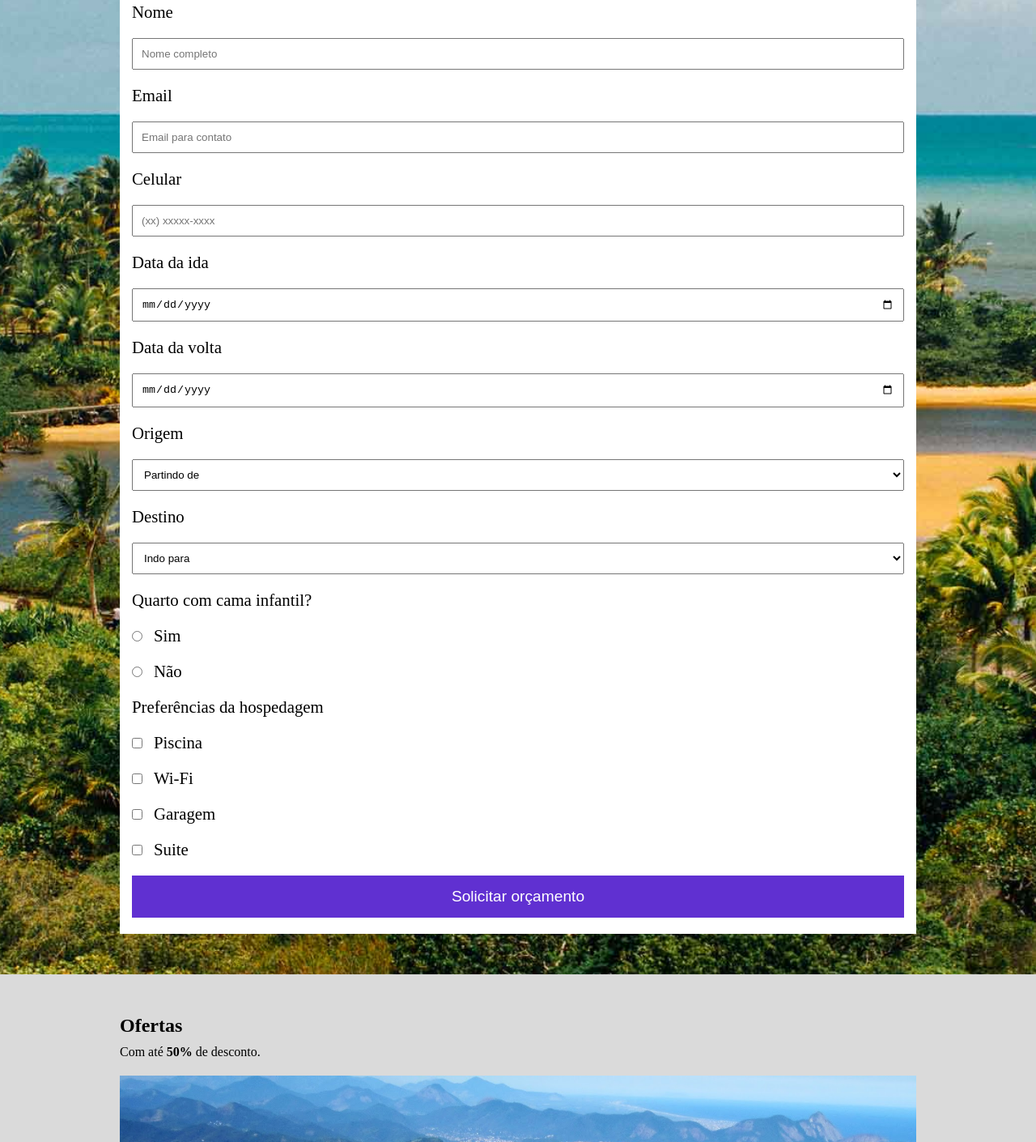
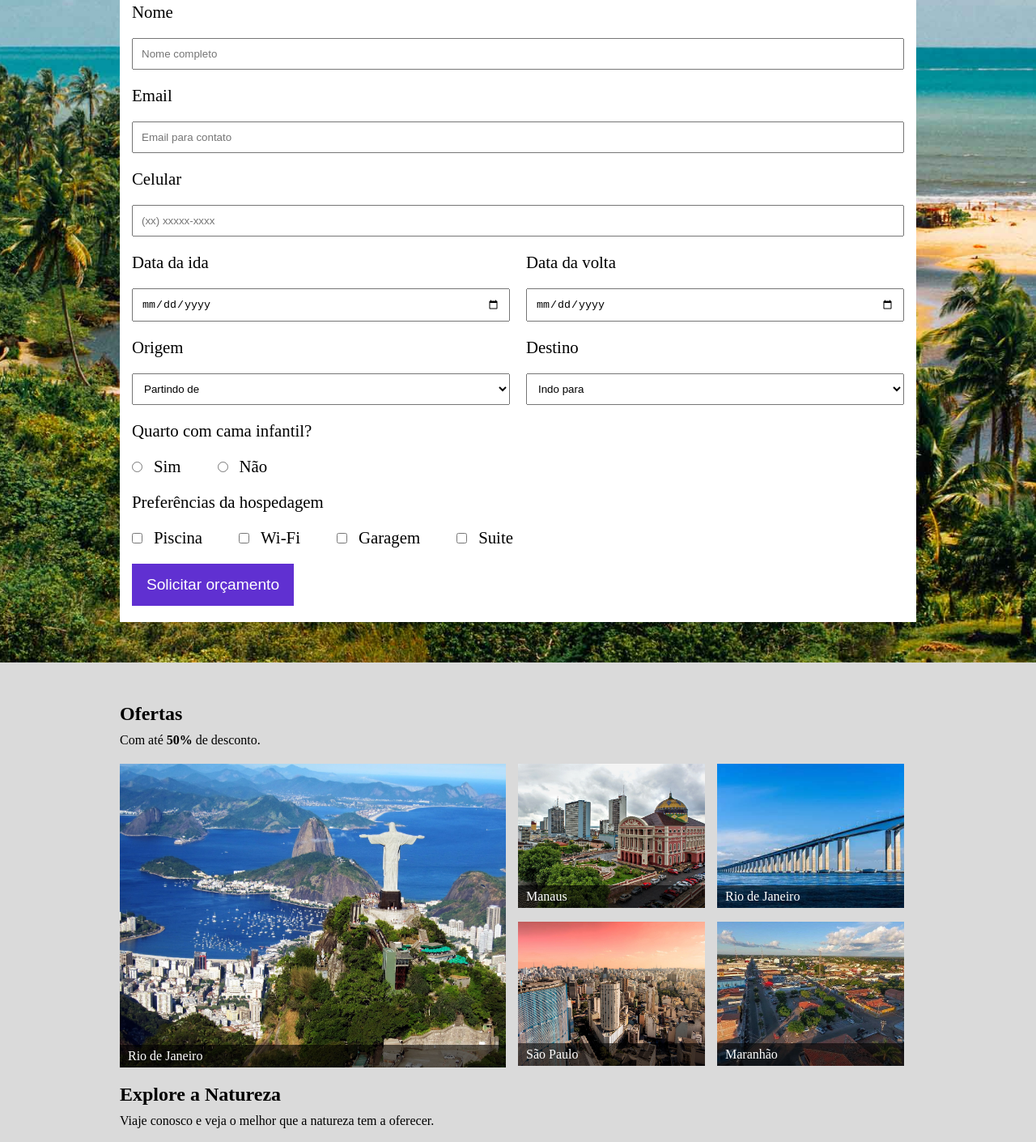
Before and after one commit to luizdener/ag-viagens-devmedia, a plain HTML site: page index.html in a window 1280 px wide. Shown: the part 234-1644 px from the top of the page at 81% size. Drawn offline with Linux system fonts and the light colour scheme.

Commit message:
projeto concluido

```diff
--- a/index.html
+++ b/index.html
@@ -5,6 +5,8 @@
     <meta name="viewport" content="width=device-width, initial-scale=1.0">
     <title>Agência de Viagens</title>
     <link rel="stylesheet" href="styles/mobilefirst.css">
+    <link rel="stylesheet" href="styles/middevices.css">
+    <link rel="stylesheet" href="styles/highdevices.css">
 </head>
 <body>
     <header>
@@ -20,7 +22,7 @@
             <div class="limited-width">
                 <p><img src="images/aviao.png" alt=""> Solicite um orçamento</p>
 
-                <form action="" method="post">
+                <form action="https://www.devmedia.com.br/codigos/missao/front-end/agencia-de-viagens/" method="post">
 
                     <h2>Informe seus dados</h2>
 
@@ -36,40 +38,51 @@
                     </div>
 
                     <div class="dados-viagem">
+                        <aside>
                             <label for="idata-ida">Data da ida</label>
-                        <input type="date" name="data-ida" id="idata-ida" required>
+                            <input type="date" name="partida" id="idata-ida" required>
+                        </aside>
 
+                        <aside>
                             <label for="idata-volta">Data da volta</label>
-                        <input type="date" name="data-volta" id="idata-volta" required>
+                            <input type="date" name="chegada" id="idata-volta" required>
+                        </aside>
 
+                        <aside>
                             <label for="iorigem">Origem</label>
                             <select name="origem" id="iorigem">
                                 <option value="">Partindo de</option>
                                 <option value="RJ">Rio de Janeiro </option>
                             </select>
+                        </aside>
 
+                        <aside>
                             <label for="idestino">Destino</label>
                             <select name="destino" id="idestino">
                                 <option value="">Indo para</option>
                                 <option value="Ba">Bahia</option>
                             </select>
+                        </aside>
                     </div>
 
                     <div class="dados-quarto">
                         <h3>Quarto com cama infantil?</h3>
 
+                            <section>
                                 <aside>
-                                <input type="radio" name="cama" id="icama-sim">
+                                    <input type="radio" name="infantil" id="icama-sim">
                                     <label for="icama-sim">Sim</label>
                                 </aside>
 
                                 <aside>
-                                <input type="radio" name="cama" id="icama-nao">
+                                    <input type="radio" name="infantil" id="icama-nao">
                                     <label for="icama-nao">Não</label>
                                 </aside>
+                            </section>
 
                         <h3>Preferências da hospedagem</h3>
 
+                            <section>
                                 <aside>
                                     <input type="checkbox" name="preferencias[]" id="ipiscina" value="piscina">
                                     <label for="ipiscina">Piscina</label>
@@ -89,6 +102,7 @@
                                     <input type="checkbox" name="preferencias[]" id="isuite" value="suite">
                                     <label for="isuite">Suite</label>
                                 </aside>
+                            </section>
                     </div>
 
                     <button type="submit">Solicitar orçamento</button>
@@ -103,10 +117,12 @@
             </section>
 
             <section class="images">
-                <figure>
+                <figure class="img-destaque">
                     <img src="images/rio.jpg" alt="">
                     <legend>Rio de Janeiro</legend>
                 </figure>
+
+                <aside>
                     <figure>
                         <img src="images/manaus.jpg" alt="">
                         <legend>Manaus</legend>
@@ -123,6 +139,7 @@
                         <img src="images/maranhao.jpg" alt="">
                         <legend>Maranhão</legend>
                     </figure>
+                </aside>
 
             </section>
 
--- /dev/null
+++ b/styles/highdevices.scss
@@ -0,0 +1,64 @@
+@media screen and (min-width: 769px){
+    main .form-container .limited-width form .dados-viagem{
+        flex-direction: row;
+        flex-wrap: wrap;
+
+        aside {
+            width: calc((100%/2) - 10px);
+        }
+    }
+
+    main .form-container .limited-width form .dados-quarto section {
+        flex-direction: row;
+        gap: 45px;
+    }
+
+    main .form-container .limited-width form button {
+        width: 200px;
+    }
+
+    main .ofertas .images  {
+        flex-direction: row;
+        height: 375px;
+
+        .img-destaque {
+            width: calc(50% - 15px);
+            height: 100%;
+
+            img {
+                height: 100%;
+            }
+        }
+
+        aside {
+            flex-direction: row;
+            flex-wrap: wrap;
+            width: calc(100%/2);
+
+            figure {
+                width: calc((100%/2) - 15px);
+                height: calc((100%/2) - 10px);
+
+                img {
+                    width: 100%;
+                    height: 100%;
+                }
+            }
+        }
+    }
+
+    main .ofertas .cards-container {
+        flex-direction: row;
+
+        .card {
+            width: calc(50% - 20px);
+        }
+    }
+
+    footer .limited-width {
+        flex-direction: row;
+        justify-content: space-between;
+
+        padding: 0 20px;
+    }
+}
--- /dev/null
+++ b/styles/middevices.scss
@@ -0,0 +1,15 @@
+@media screen and (min-width: 541px) and (max-width: 768px) {
+    main .form-container .limited-width form .dados-viagem{
+        flex-direction: row;
+        flex-wrap: wrap;
+
+        aside {
+            width: calc((100%/2) - 10px);
+        }
+    }
+
+    main .form-container .limited-width form .dados-quarto section {
+        flex-direction: row;
+        gap: 45px;
+    }
+}
--- a/styles/mobilefirst.scss
+++ b/styles/mobilefirst.scss
@@ -72,7 +72,7 @@ main {
                 flex-direction: column;
                 gap: 20px;
 
-                .dados-pessoais, .dados-viagem, .dados-quarto{
+                .dados-pessoais, .dados-viagem, .dados-quarto, .dados-quarto section{
                     display: flex;
                     flex-direction: column;
                     gap: 20px;
@@ -94,6 +94,16 @@ main {
                         margin-left: 10px;
                     }
 
+                }
+
+                .dados-viagem aside {
+                    display: flex;
+                    flex-direction: column;
+                    gap: 20px;
+
+                    label {
+                        margin-left: 0;
+                    }
                 }
 
                 button {
@@ -124,17 +134,21 @@ main {
             margin-bottom: 10px;
         }
 
-        .images {
+        .images, .images aside {
             display: flex;
             flex-direction: column;
-            gap: 10px;
+            gap: 15px;
 
             figure {
                 width: 100%;
+                height: 225px;
                 position: relative;
 
                 img {
                     width: 100%;
+                    height: 100%;
+                    object-fit: cover;
+                    object-position: center;
                 }
 
                 legend {
@@ -145,7 +159,7 @@ main {
                     padding: 5px 10px;
 
                     position: absolute;
-                    bottom: 3px;
+                    bottom: 0px;
                 }
             }
 
@@ -190,8 +204,8 @@ footer {
         color: #fff;
 
         aside {
-            width: 100%;
-            padding: 0 25%;
+            width: 250px;
+
 
             section {
                 display: flex;
```
Also changed, not shown: styles/highdevices.css (added), styles/middevices.css (added), styles/mobilefirst.css, 3 other files. Lines whose indentation alone changed are shown as unchanged.
